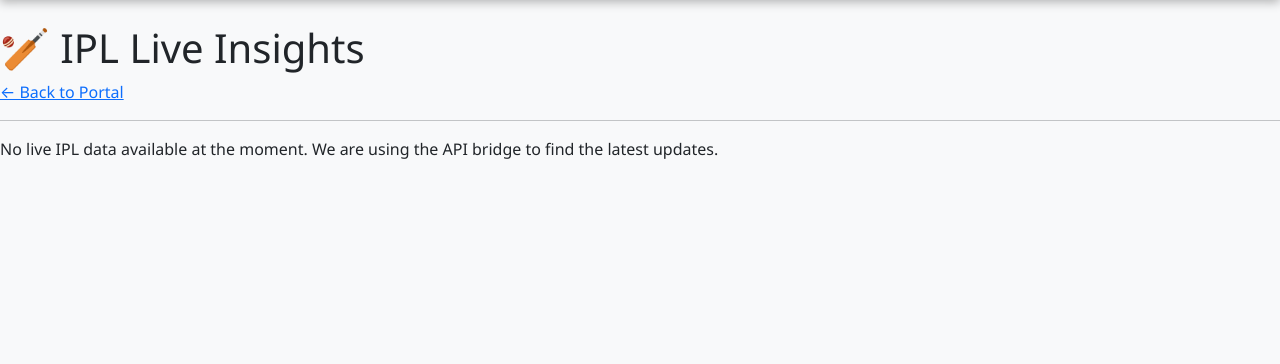
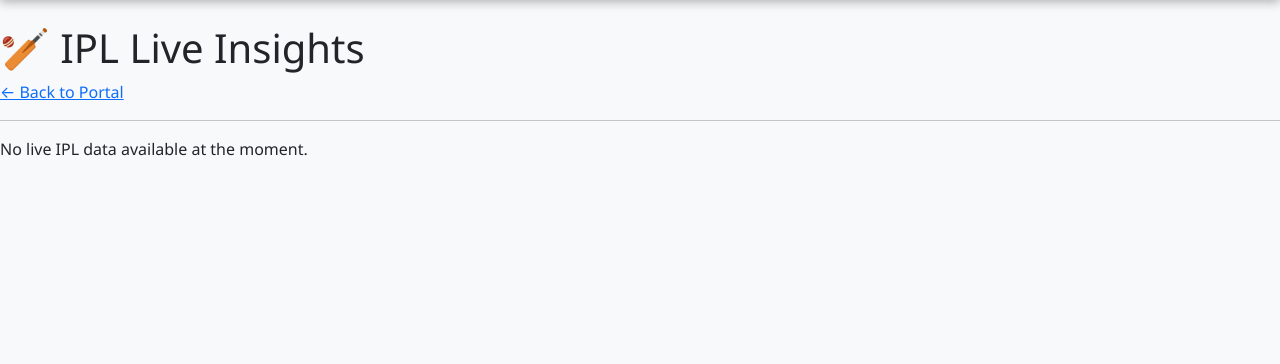
Before and after one commit to Pranav-Shende/Cric-Analytics, a Django app: page /ipl/ in a window 1280 px wide. Shown: the part 56-420 px from the top of the page. Run offline with Django 5.2, Linux system fonts and the light colour scheme.

Commit message:
Minor changes

```diff
--- a/stats/templates/stats/ipl_dashboard.html
+++ b/stats/templates/stats/ipl_dashboard.html
@@ -11,6 +11,6 @@
     {% endfor %}
     </ul>
 {% else %}
-    <p>No live IPL data available at the moment. We are using the API bridge to find the latest updates.</p>
+    <p>No live IPL data available at the moment.</p>
 {% endif %}
 {% endblock %}
--- a/stats/templates/stats/world_cup_dashboard.html
+++ b/stats/templates/stats/world_cup_dashboard.html
@@ -11,6 +11,6 @@
     {% endfor %}
     </ul>
 {% else %}
-    <p>No live World Cup data available at the moment. We are using the API bridge to find the latest updates.</p>
+    <p>No live World Cup data available at the moment. </p>
 {% endif %}
 {% endblock %}
```
Also changed, not shown: 1 other file.
